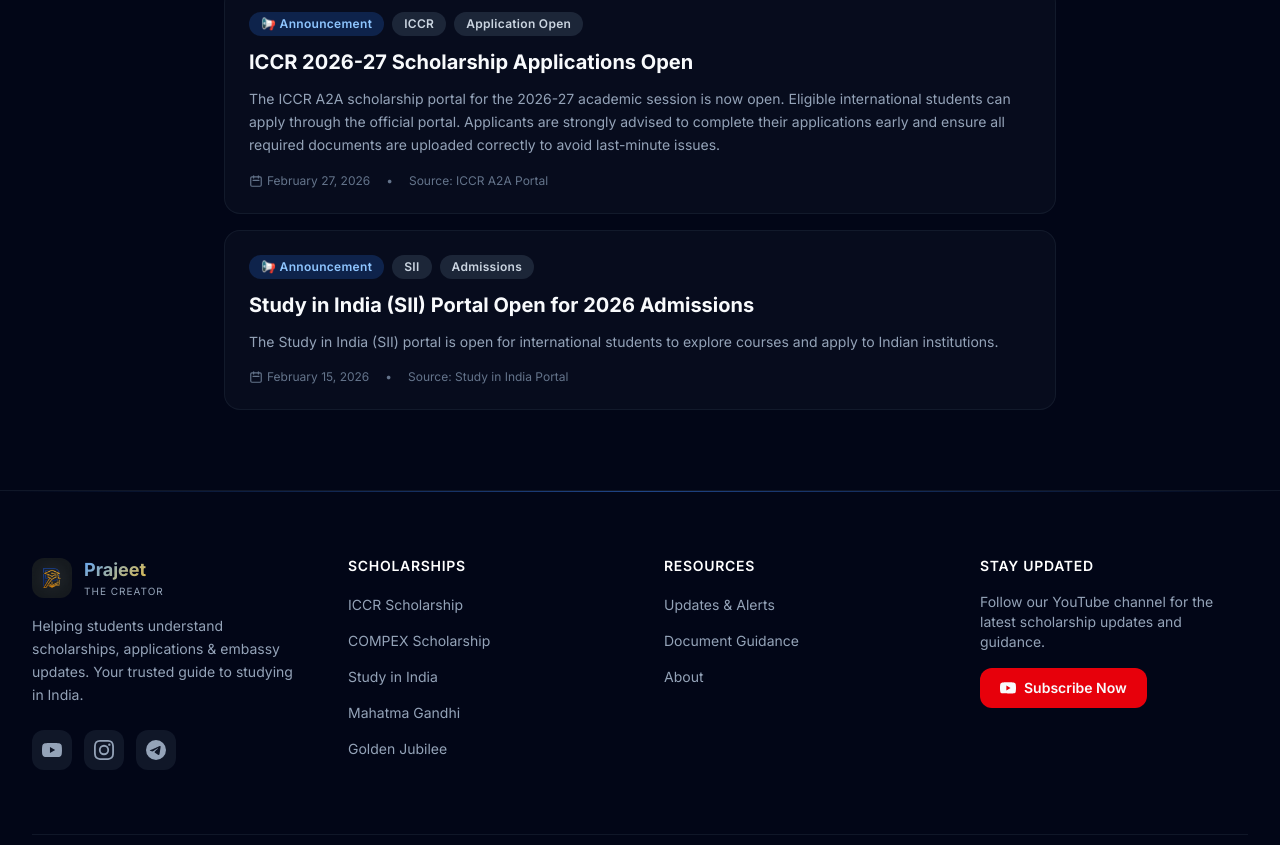
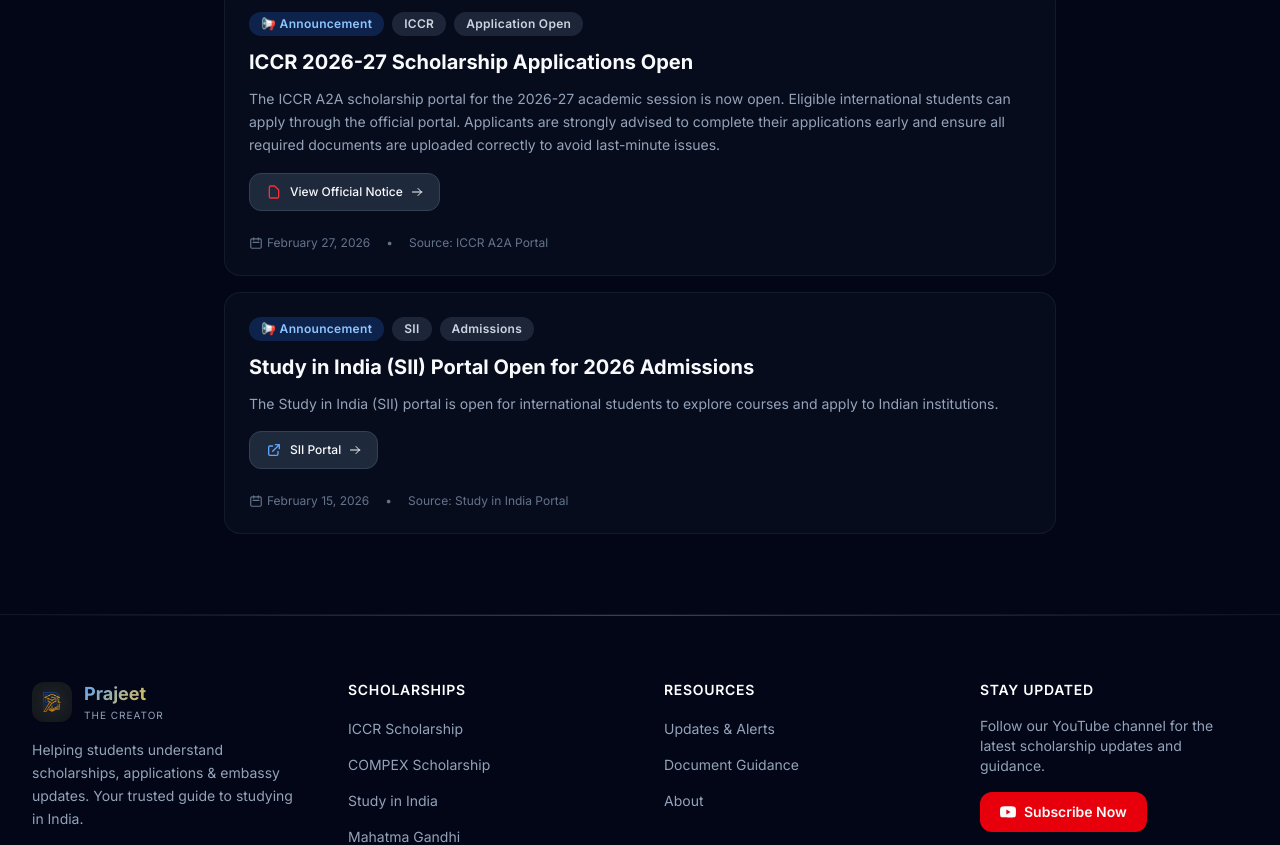
Before and after one commit to prajeet-shah/prajeet-the-creator, a Next.js app: page /updates in a window 1280 px wide. Shown: the part 638-1483 px from the top of the page. Built offline with nearby package versions, Linux system fonts and the light colour scheme.

Commit message:
enhance SEO, implement PWA caching, and upgrade UI/UX

```diff
--- a/next.config.mjs
+++ b/next.config.mjs
@@ -1,6 +1,17 @@
+import withPWAInit from "@ducanh2912/next-pwa";
+
+const withPWA = withPWAInit({
+  dest: "public",
+  disable: process.env.NODE_ENV === "development",
+  register: true,
+  skipWaiting: true,
+  cacheOnFrontEndNav: true,
+});
+
 /** @type {import('next').NextConfig} */
 const nextConfig = {
+  turbopack: {},
   /* config options here */
 };
 
-export default nextConfig;
+export default withPWA(nextConfig);
--- a/package.json
+++ b/package.json
@@ -10,6 +10,7 @@
     "lint": "eslint"
   },
   "dependencies": {
+    "@ducanh2912/next-pwa": "^10.2.9",
     "@vercel/analytics": "^2.0.1",
     "framer-motion": "^12.38.0",
     "next": "16.2.3",
--- a/src/app/layout.js
+++ b/src/app/layout.js
@@ -59,6 +59,8 @@
       <head>
         <link rel="icon" href="/images/logo.png" />
         <link rel="apple-touch-icon" href="/images/logo.png" />
+        <link rel="manifest" href="/manifest.json" />
+        <meta name="theme-color" content="#0a0a0a" />
         <script
           type="application/ld+json"
           dangerouslySetInnerHTML={{
--- a/src/app/updates/page.js
+++ b/src/app/updates/page.js
@@ -114,6 +114,37 @@
                   {update.content}
                 </p>
 
+                {/* Links */}
+                {update.links && update.links.filter(l => l.url && l.url !== "#").length > 0 && (
+                  <div className="flex flex-wrap gap-3 mb-6">
+                    {update.links
+                      .filter((link) => link.url && link.url !== "#")
+                      .map((link, idx) => (
+                      <a
+                        key={idx}
+                        href={link.url}
+                        target="_blank"
+                        rel="noopener noreferrer"
+                        className="inline-flex items-center gap-2 px-4 py-2.5 bg-dark-800 border border-dark-700 hover:border-primary-500/50 hover:bg-dark-700/50 rounded-xl text-xs font-medium transition-all group/link"
+                      >
+                        {link.type === "pdf" ? (
+                          <svg className="w-4 h-4 text-red-500" fill="none" viewBox="0 0 24 24" stroke="currentColor" strokeWidth={2}>
+                            <path strokeLinecap="round" strokeLinejoin="round" d="M7 21h10a2 2 0 002-2V9.414a1 1 0 00-.293-.707l-5.414-5.414A1 1 0 0012.586 3H7a2 2 0 00-2 2v14a2 2 0 002 2z" />
+                          </svg>
+                        ) : (
+                          <svg className="w-4 h-4 text-primary-400" fill="none" viewBox="0 0 24 24" stroke="currentColor" strokeWidth={2}>
+                            <path strokeLinecap="round" strokeLinejoin="round" d="M10 6H6a2 2 0 00-2 2v10a2 2 0 002 2h10a2 2 0 002-2v-4M14 4h6m0 0v6m0-6L10 14" />
+                          </svg>
+                        )}
+                        <span>{link.label}</span>
+                        <svg className="w-3 h-3 transition-transform group-hover/link:translate-x-0.5 group-hover/link:-translate-y-0.5" fill="none" viewBox="0 0 24 24" stroke="currentColor" strokeWidth={2}>
+                          <path strokeLinecap="round" strokeLinejoin="round" d="M14 5l7 7m0 0l-7 7m7-7H3" />
+                        </svg>
+                      </a>
+                    ))}
+                  </div>
+                )}
+
                 {/* Meta */}
                 <div className="flex items-center gap-4 text-xs text-dark-500">
                   <span className="flex items-center gap-1">
--- a/src/components/home/FeaturedVideos.jsx
+++ b/src/components/home/FeaturedVideos.jsx
@@ -1,9 +1,12 @@
 "use client";
 
+import { useState } from "react";
 import { motion } from "framer-motion";
 import { featuredVideos } from "@/data/videos";
 
 export default function FeaturedVideos() {
+  const [playingId, setPlayingId] = useState(null);
+
   return (
     <section className="relative py-24 bg-dark-950">
       <div className="max-w-7xl mx-auto px-4 sm:px-6 lg:px-8">
@@ -50,14 +53,37 @@
               className="group"
             >
               <div className="rounded-2xl overflow-hidden border border-dark-800/50 bg-dark-800/30 card-hover">
-                {/* Thumbnail */}
+                {/* Thumbnail / Player */}
                 <div className="relative aspect-video bg-dark-800 flex items-center justify-center overflow-hidden">
+                  {playingId === video.id ? (
+                    <iframe
+                      src={`https://www.youtube.com/embed/${video.youtubeId}?autoplay=1`}
+                      title={video.title}
+                      className="w-full h-full"
+                      allow="accelerometer; autoplay; clipboard-write; encrypted-media; gyroscope; picture-in-picture"
+                      allowFullScreen
+                    />
+                  ) : (
+                    <>
                       {video.youtubeId ? (
+                        <div
+                          className="w-full h-full cursor-pointer relative group"
+                          onClick={() => setPlayingId(video.id)}
+                        >
                           <img
                             src={`https://img.youtube.com/vi/${video.youtubeId}/maxresdefault.jpg`}
                             alt={video.title}
-                      className="w-full h-full object-cover group-hover:scale-110 transition-transform duration-500"
+                            className="w-full h-full object-cover group-hover:scale-105 transition-transform duration-500"
                           />
+                          {/* Play overlay */}
+                          <div className="absolute inset-0 bg-black/40 opacity-0 group-hover:opacity-100 transition-opacity duration-300 flex items-center justify-center">
+                            <div className="w-14 h-14 rounded-full bg-red-600 flex items-center justify-center shadow-xl transform group-hover:scale-110 transition-transform duration-300">
+                              <svg className="w-6 h-6 text-white ml-1" viewBox="0 0 24 24" fill="currentColor">
+                                <path d="M8 5v14l11-7z" />
+                              </svg>
+                            </div>
+                          </div>
+                        </div>
                       ) : (
                         <div className="w-full h-full bg-gradient-to-br from-dark-800 to-dark-700 flex items-center justify-center">
                           <div className="text-center p-4">
@@ -70,24 +96,8 @@
                           </div>
                         </div>
                       )}
-
-                  {/* Play overlay */}
-                  {video.youtubeId && (
-                    <div className="absolute inset-0 bg-black/40 opacity-0 group-hover:opacity-100 transition-opacity duration-300 flex items-center justify-center">
-                      <div className="w-14 h-14 rounded-full bg-red-600 flex items-center justify-center shadow-xl">
-                        <svg className="w-6 h-6 text-white ml-1" viewBox="0 0 24 24" fill="currentColor">
-                          <path d="M8 5v14l11-7z" />
-                        </svg>
-                      </div>
-                    </div>
+                    </>
                   )}
-
-                  {/* Category badge */}
-                  {/* <div className="absolute top-3 left-3">
-                    <span className="tag bg-black/60 text-white backdrop-blur-sm text-xs">
-                      {video.category}
-                    </span>
-                  </div> */}
                 </div>
 
                 {/* Content */}
--- a/src/components/layout/Footer.jsx
+++ b/src/components/layout/Footer.jsx
@@ -26,7 +26,7 @@
     },
     {
       label: "Instagram",
-      href: "#",
+      href: "https://www.instagram.com/prajeetshah?igsh=N3BqcDRzZ3FicGFt",
       icon: (
         <svg className="w-5 h-5" viewBox="0 0 24 24" fill="currentColor">
           <path d="M12 2.163c3.204 0 3.584.012 4.85.07 3.252.148 4.771 1.691 4.919 4.919.058 1.265.069 1.645.069 4.849 0 3.205-.012 3.584-.069 4.849-.149 3.225-1.664 4.771-4.919 4.919-1.266.058-1.644.07-4.85.07-3.204 0-3.584-.012-4.849-.07-3.26-.149-4.771-1.699-4.919-4.92-.058-1.265-.07-1.644-.07-4.849 0-3.204.013-3.583.07-4.849.149-3.227 1.664-4.771 4.919-4.919 1.266-.057 1.645-.069 4.849-.069zM12 0C8.741 0 8.333.014 7.053.072 2.695.272.273 2.69.073 7.052.014 8.333 0 8.741 0 12c0 3.259.014 3.668.072 4.948.2 4.358 2.618 6.78 6.98 6.98C8.333 23.986 8.741 24 12 24c3.259 0 3.668-.014 4.948-.072 4.354-.2 6.782-2.618 6.979-6.98.059-1.28.073-1.689.073-4.948 0-3.259-.014-3.667-.072-4.947-.196-4.354-2.617-6.78-6.979-6.98C15.668.014 15.259 0 12 0zm0 5.838a6.162 6.162 0 100 12.324 6.162 6.162 0 000-12.324zM12 16a4 4 0 110-8 4 4 0 010 8zm6.406-11.845a1.44 1.44 0 100 2.881 1.44 1.44 0 000-2.881z" />
@@ -34,11 +34,11 @@
       ),
     },
     {
-      label: "Telegram",
-      href: "#",
+      label: "Facebook",
+      href: "https://www.facebook.com/prajeetshah24",
       icon: (
         <svg className="w-5 h-5" viewBox="0 0 24 24" fill="currentColor">
-          <path d="M11.944 0A12 12 0 0 0 0 12a12 12 0 0 0 12 12 12 12 0 0 0 12-12A12 12 0 0 0 12 0a12 12 0 0 0-.056 0zm4.962 7.224c.1-.002.321.023.465.14a.506.506 0 0 1 .171.325c.016.093.036.306.02.472-.18 1.898-.962 6.502-1.36 8.627-.168.9-.499 1.201-.82 1.23-.696.065-1.225-.46-1.9-.902-1.056-.693-1.653-1.124-2.678-1.8-1.185-.78-.417-1.21.258-1.91.177-.184 3.247-2.977 3.307-3.23.007-.032.014-.15-.056-.212s-.174-.041-.249-.024c-.106.024-1.793 1.14-5.061 3.345-.48.33-.913.49-1.302.48-.428-.008-1.252-.241-1.865-.44-.752-.245-1.349-.374-1.297-.789.027-.216.325-.437.893-.663 3.498-1.524 5.83-2.529 6.998-3.014 3.332-1.386 4.025-1.627 4.476-1.635z" />
+          <path d="M22 12c0-5.523-4.477-10-10-10S2 6.477 2 12c0 4.991 3.657 9.128 8.438 9.878v-6.987h-2.54V12h2.54V9.797c0-2.506 1.492-3.89 3.777-3.89 1.094 0 2.238.195 2.238.195v2.46h-1.26c-1.243 0-1.63.771-1.63 1.562V12h2.773l-.443 2.89h-2.33v6.988C18.343 21.128 22 16.991 22 12z" />
         </svg>
       ),
     },
--- a/src/data/scholarships.js
+++ b/src/data/scholarships.js
@@ -193,9 +193,9 @@
     title: "Study in India (SII)",
     shortName: "SII",
     shortDescription:
-      "Government of India's flagship program for international students to study in India with fee waivers (100%, 50%, or 25%) across 900+ institutions and 8000+ courses.",
+      "Government of India's flagship program for international students to study in India across 900+ institutions and 8000+ courses.",
     category: "Partial to Full Funded",
-    deadline: "no deadline",
+    deadline: "NA",
     deadlineStatus: "open",
     coverColor: "from-orange-500 to-red-600",
     icon: "🇮🇳",
--- a/src/data/updates.js
+++ b/src/data/updates.js
@@ -10,6 +10,9 @@
     source: "ICCR A2A Portal",
     isPinned: false,
     publishedAt: "2026-02-27",
+    links: [
+      { label: "View Official Notice", url: "https://www.indembkathmandu.gov.in/storage/images/tabs/1694945.pdf", type: "pdf" }
+    ]
   },
   {
     id: 2,
@@ -22,6 +25,9 @@
     source: "Study in India Portal",
     isPinned: false,
     publishedAt: "2026-02-15",
+    links: [
+      { label: "SII Portal", url: "https://studyinindia.gov.in/", type: "link" }
+    ]
   },
   {
     id: 3,
@@ -34,5 +40,8 @@
     source: "ICCR Official Portal",
     isPinned: true,
     publishedAt: "2026-04-11",
+    links: [
+      { label: "Deadline Alert PDF", url: "", type: "pdf" }
+    ]
   },
 ];
```
Also changed, not shown: public/manifest.json (added), 1 other file (tests, documents, lock files or other folders). Lines whose indentation alone changed are shown as unchanged.
